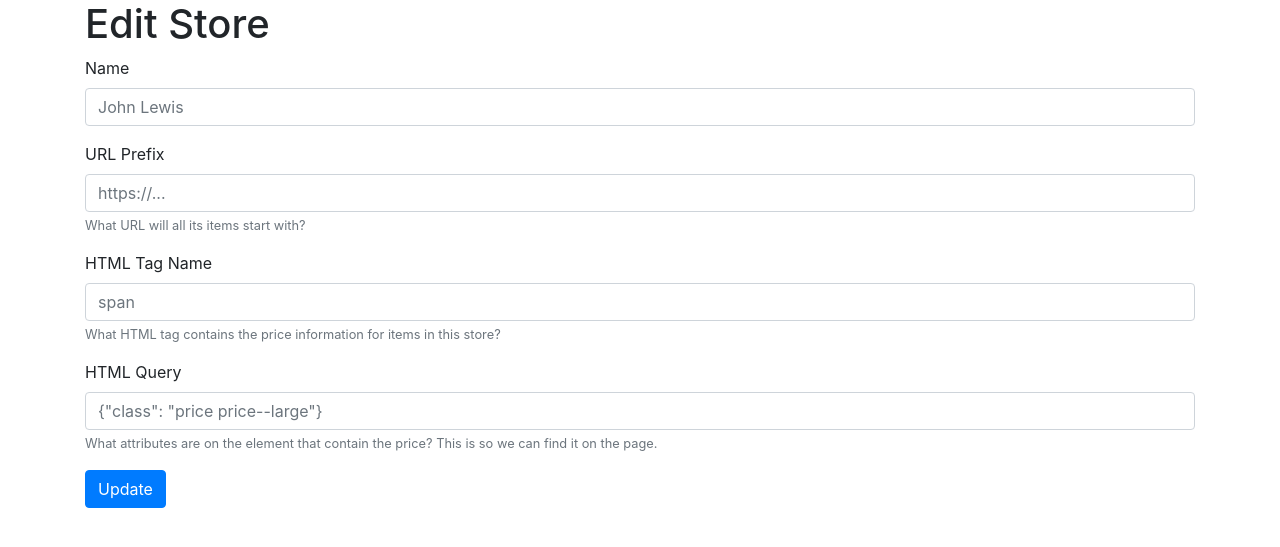
After one commit to hikarihust/flask-web, a Flask app: template web-stores/templates/stores/edit_store.html in a window 1280 px wide. The commit adds this page. Shown: the top 547 px of the page. Run offline with Flask 2, Linux system fonts and the light colour scheme; the template is opened without the code that fills it, so the values that code supplies are empty; some libraries are stand-ins or nearby versions.

Commit message:
Editing stores

```diff
--- a/me.txt
+++ b/me.txt
@@ -359,3 +359,4 @@ Linking the alert index to the edit page
         Name: iPad
         Item URL: https://www.johnlewis.com/2020-apple-ipad-pro-11-inch-a12z-bionic-ios-wi-fi-1tb/space-grey/p4949061
         Price limit: 5000
+Editing stores
--- /dev/null
+++ b/web-stores/templates/stores/edit_store.html
@@ -0,0 +1,39 @@
+{% extends "base.html" %}
+{% block content %}
+<header>
+    <h1>Edit Store</h1>
+</header>
+<section class="create-store-form">
+    <form method="post">
+        <div class="form-group">
+            <label for="name">Name</label>
+            <input type="text" class="form-control" id="name" name="name" placeholder="John Lewis" value="{{ store.name }}">
+        </div>
+        <div class="form-group">
+            <label for="url_prefix">URL Prefix</label>
+            <input type="text" class="form-control" id="url_prefix" name="url_prefix" placeholder="https://..."
+                value="{{ store.url_prefix }}" aria-describedby="urlPrefixHelp">
+            <small id="urlPrefixHelp" class="form-text text-muted">
+                What URL will all its items start with?
+            </small>
+        </div>
+        <div class="form-group">
+            <label for="tag_name">HTML Tag Name</label>
+            <input type="text" class="form-control" id="tag_name" name="tag_name" placeholder="span"
+                value="{{ store.tag_name }}" aria-describedby="priceLimitHelp">
+            <small id="priceLimitHelp" class="form-text text-muted">
+                What HTML tag contains the price information for items in this store?
+            </small>
+        </div>
+        <div class="form-group">
+            <label for="query">HTML Query</label>
+            <input type="text" class="form-control" id="query" name="query" placeholder='{"class": "price price--large"}'
+                value="{{ store.query }}" aria-describedby="queryHelp">
+            <small id="queryHelp" class="form-text text-muted">
+                What attributes are on the element that contain the price? This is so we can find it on the page.
+            </small>
+        </div>
+        <button type="submit" class="btn btn-primary">Update</button>
+    </form>
+</section>
+{% endblock %}
--- a/web-stores/templates/stores/store_index.html
+++ b/web-stores/templates/stores/store_index.html
@@ -13,6 +13,9 @@
 
                 For URLs starting with {{ store.url_prefix }}.
             </p>
+            <a class="btn btn-secondary" href="{{ url_for('stores.edit_store', store_id=store._id) }}">
+                Edit
+            </a>
         </div>
         {% endfor %}
     </div>
```
Also changed, not shown: web-stores/views/stores.py (+23 -0 lines).
